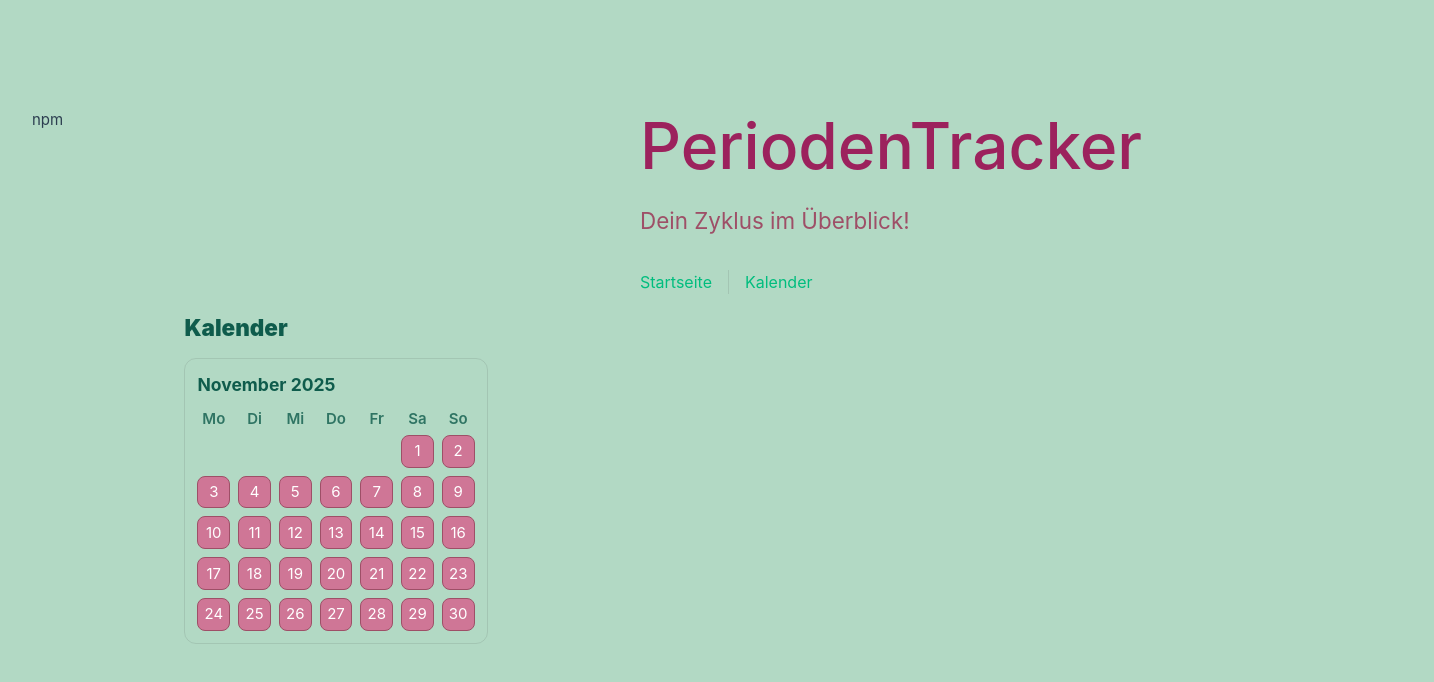
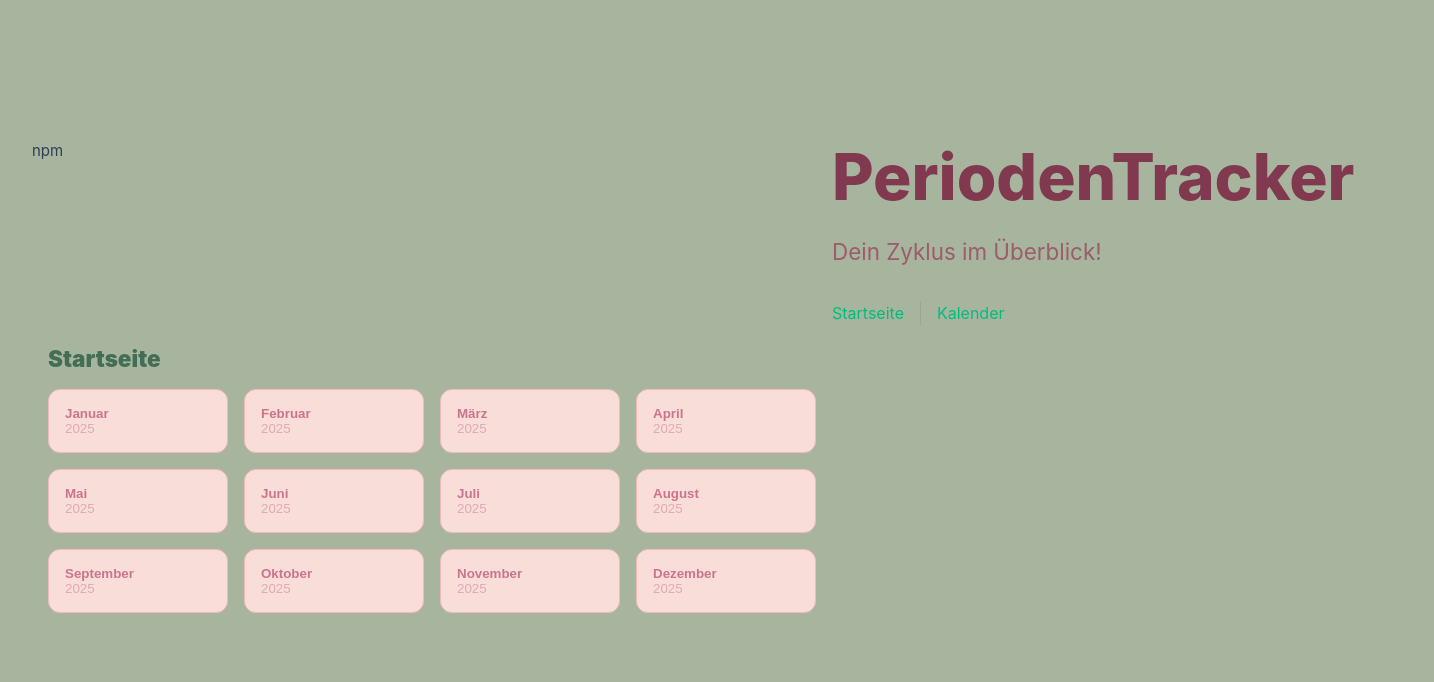
Before and after one commit to annaadao/periodentracker-frontend, a Vue app: page / in a window 1280 px wide. Shown: the top 682 px of the page, 1434 px wide, since content can reach past the window. Built offline with nearby package versions, Linux system fonts and the light colour scheme.

Commit message:
Startseite eingebaut und Farbänderung vorgenommen

```diff
--- a/src/App.vue
+++ b/src/App.vue
@@ -35,15 +35,15 @@ nav {
   font-size: 1rem;
   text-align: left;
   margin-top: .75rem;
-  color: black;
+  color: #799567;
 }
 
 nav a.router-link-exact-active {
-  border-color: #0f5c4c;
+  border-color: #799567;
 }
 
 nav a.hover {
-  background-color: darkseagreen;
+  background-color: #799567;
 }
 
 nav a {
@@ -86,6 +86,7 @@ nav a:first-of-type {
 
 <style>
 body {
-  background: #b2d9c4
+  /* background: #b2d9c4 */
+  background: #a7b59e;
 }
 </style>
--- a/src/components/HelloWorld.vue
+++ b/src/components/HelloWorld.vue
@@ -19,16 +19,16 @@ defineProps<{
 
 <style scoped>
 h1 {
-  font-weight: 500;
+  font-weight: 800;
   font-size: 4.0rem;
   position: relative;
   top: -10px;
-  color: #9c225d;
+  color: #80394e;
 }
 
 h3 {
   font-size: 1.4rem;
-  color: #9e4f67;
+  color: #9c5c6b;
 }
 
 .greetings h1,
--- a/src/components/Kalendar.vue
+++ b/src/components/Kalendar.vue
@@ -83,18 +83,48 @@ function isPeriod(d?: number | null) {
 
 <style scoped>
 
-.kalendar { padding: .75rem; border: 1px solid var(--color-border); border-radius: 12px; width: fit-content; }
-.toolbar { color: #0f5c4c; display:flex; justify-content:space-between; align-items:center; margin-bottom: .5rem; }
-.grid { display: grid; grid-template-columns: repeat(7, 1fr); gap: .5rem; }
-.header { margin-bottom: .25rem; }
-.wk { color: #0f5c4c; opacity: 1; font-weight: 500; text-align:center; font-weight:600; opacity:.8; } /* wochentage */
+.kalendar {
+  padding: .75rem;
+  border: 1px solid var(--color-border);
+  border-radius: 12px;
+  width: fit-content;
+  background-color: #f9ddd8;
+}
+
+.toolbar {
+  color: #cb748e;
+  display:flex;
+  justify-content:space-between;
+  align-items:center;
+  margin-bottom: .5rem;
+}
+
+.grid {
+  display: grid;
+  grid-template-columns: repeat(7, 1fr);
+  gap: .5rem;
+}
+
+.header {
+  margin-bottom: .25rem;
+}
+
+.wk {
+  color: #d698ab;
+  opacity: 1;
+  font-weight: 500;
+  text-align:center;
+  font-weight:600;
+  opacity:.8;
+}
+
+/* wochentage */
 .cell {
   position: relative;
   aspect-ratio: 1/1;
-  /* fix: kein var(--color-background) mehr */
-  background: #cf7696;       /* sattes Rosa, nicht zu hell */
-  color: #fff;               /* gute Lesbarkeit */
-  border: 1px solid #9e4f67; /* leicht dunkler Rand */
+  background: #d698ab;
+  color: #f9ddd8;
+  border: 1px solid #cb748e;
   border-radius: .5rem;
   cursor: pointer;
   display: flex;
--- /dev/null
+++ b/src/components/KalenderAnzeige.vue
@@ -0,0 +1,43 @@
+<script setup lang="ts">
+import { useRouter } from 'vue-router'
+import Kalender from '@/components/Kalendar.vue'
+
+const router = useRouter()
+
+// gewählte Tagesinfo
+function handleSelect(payload: { day: number, year: number, month: number }) {
+  // Datum einbauen
+  const m = String(payload.month + 1).padStart(2, '0')
+  const d = String(payload.day).padStart(2, '0')
+  const iso = `${payload.year}-${m}-${d}`
+  router.push({ name: 'eintrag', params: { date: iso } })
+}
+</script>
+
+<template>
+  <main class="page">
+    <h2 class="page-title">Kalender</h2>
+    <div class="calendar-area">
+      <Kalender @select = "handleSelect" />
+    </div>
+  </main>
+</template>
+
+<style scoped>
+.page {
+  max-width: 1100px;     /* Breite */
+  margin: 0 auto;        /* zentrierte Lage */
+  padding: 0 1rem 3rem;  /* Seitenabstand */
+}
+
+.page-title {
+  margin: 0 0 .75rem 0;
+  font-weight: 900;
+  color: #426e55;
+}
+
+.calendar-area {
+  display: grid;
+  place-items: center;
+}
+</style>
--- a/src/components/Startseite.vue
+++ b/src/components/Startseite.vue
@@ -1,46 +1,78 @@
 <script setup lang="ts">
 import { useRouter } from 'vue-router'
-import Kalender from '@/components/Kalendar.vue'
-
 const router = useRouter()
 
-// gewählte Tagesinfo
-function handleSelect(payload: { day: number, year: number, month: number }) {
-  // Datum einbauen
-  const m = String(payload.month + 1).padStart(2, '0')
-  const d = String(payload.day).padStart(2, '0')
-  const iso = `${payload.year}-${m}-${d}`
-  router.push({ name: 'eintrag', params: { date: iso } })
+// hier werden alle Monate in Kalenderform angezeigt
+const monate = [
+  'Januar','Februar','März','April','Mai','Juni',
+  'Juli','August','September','Oktober','November','Dezember'
+]
+const jahr = new Date().getFullYear()
+
+function openMonat(index: number) {
+  router.push({ name: 'kalender', query: { year: jahr, month: index } })
 }
 </script>
 
-
 <template>
   <main class="page">
-    <h2 class="page-title">Kalender</h2>
-    <div class="calendar-area">
-      <Kalender @select = "handleSelect" />
+    <h2 class="page-title">Startseite</h2>
+    <div class="months-grid">
+      <button v-for="(m,i) in monate" :key="m" class="knopf-monat" @click="openMonat(i)">
+        <div class="m-name">{{ m }}</div>
+        <div class="m-year">{{ jahr }}</div>
+      </button>
     </div>
   </main>
 </template>
 
 <style scoped>
+.page { max-width:1100px; margin:0 auto; padding:0 1rem 3rem; }
+.page-title { margin:0 0 .75rem 0; font-weight:900; color:#426e55; }
 
-.page {
-  max-width: 1100px;     /* Breite */
-  margin: 0 auto;        /* zentrierte Lage */
-  padding: 0 1rem 3rem;  /* Seitenabstand */
+.months-grid {
+  display:grid;
+  grid-template-columns:repeat(4,minmax(180px,1fr));
+  gap:1rem;
 }
 
-.page-title {
-  margin: 0 0 .75rem 0;
-  font-weight: 900;
-  color: #0f5c4c;
+@media (max-width:900px){
+  .months-grid{
+    grid-template-columns:repeat(2,minmax(160px,1fr))
+  }
 }
 
-.calendar-area {
-  display: grid;
-  place-items: center;
+@media (max-width:520px){
+  .months-grid{
+    grid-template-columns:1fr
+  }
 }
 
+.knopf-monat{
+  border:1px solid var(--color-border);
+  background: #f9ddd8;
+  border-color: #f3baba;
+  border-radius:12px;
+  padding:1rem;
+  text-align:left;
+  cursor:pointer;
+  transition:transform .06s, background .2s, border-color .2s;
+}
+
+.knopf-monat:hover{
+  transform:translateY(-1px);
+  background: #f3baba;
+  border-color:#cb748e;
+}
+
+.m-name{
+  font-weight:700;
+  color: #cb748e;
+}
+
+.m-year{
+  opacity:.75;
+  font-weight: 300;
+  color: #d698ab;
+}
 </style>
--- a/src/router/index.ts
+++ b/src/router/index.ts
@@ -1,5 +1,6 @@
 import { createRouter, createWebHistory } from 'vue-router'
 import Startseite from '../components/Startseite.vue'
+import Kalender from '../components/KalenderAnzeige.vue'
 import Eingabe from '../components/Eingabe.vue'
 
 
@@ -7,6 +8,7 @@ const router = createRouter({
   history: createWebHistory(import.meta.env.BASE_URL),
   routes: [
     { path: '/', name: 'home', component: Startseite },
+    { path: '/kalender', name: 'kalender', component: Kalender},
     { path: '/eintrag/:date', name: 'eintrag', component: Eingabe },
   ],
 })
```
